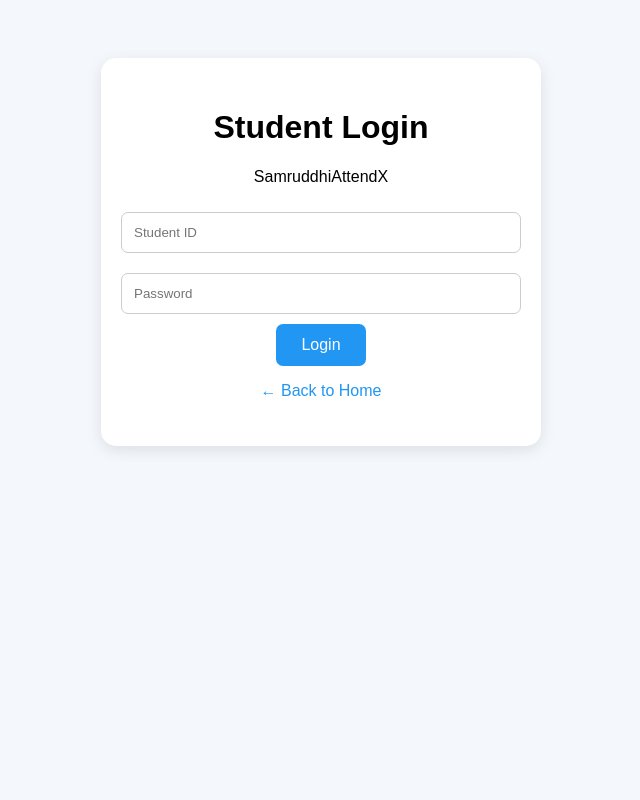
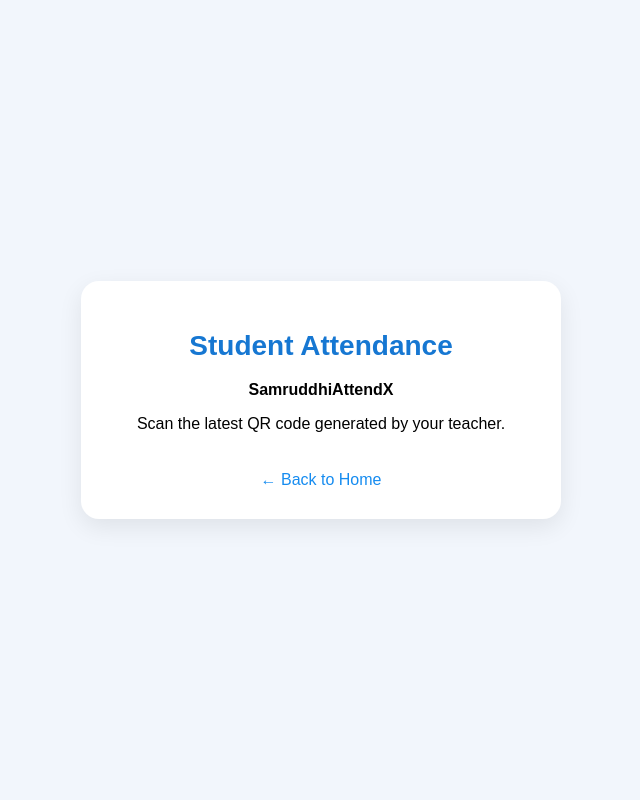
Before and after one commit to samruddhidhunde-ctrl/Smart_QR_Attendance, a Flask app: page /student in a window 1280 px wide. Shown: the whole page, without its empty margins (319-959 px from the left). Run offline with Flask 3, Linux system fonts and the light colour scheme.

Commit message:
Update student login page to attendance form

```diff
--- a/templates/student.html
+++ b/templates/student.html
@@ -4,51 +4,120 @@
 <head>
     <meta charset="UTF-8">
     <meta name="viewport" content="width=device-width, initial-scale=1.0">
-    <title>Student Login - SamruddhiAttendX</title>
+    <title>Student Attendance - SamruddhiAttendX</title>
     <style>
         body {
             font-family: Arial, sans-serif;
-            background: #f4f7fb;
+            background: #f2f6fc;
+            margin: 0;
+            padding: 20px;
+            min-height: 100vh;
+            display: flex;
+            justify-content: center;
+            align-items: center;
+            box-sizing: border-box;
+        }
+
+        .card {
+            background: white;
+            width: 100%;
+            max-width: 480px;
+            padding: 30px;
+            border-radius: 18px;
+            box-shadow: 0 8px 25px #00000015;
             text-align: center;
-            padding: 50px 15px;
+            box-sizing: border-box;
         }
-        .box {
-            background: white;
-            max-width: 400px;
-            margin: auto;
-            padding: 30px 20px;
-            border-radius: 15px;
-            box-shadow: 0 4px 15px rgba(0,0,0,0.1);
+
+        h1 {
+            color: #1677d2;
+            font-size: 28px;
         }
+
         input {
-            box-sizing: border-box;
             width: 100%;
-            padding: 12px;
+            padding: 14px;
             margin: 10px 0;
             border: 1px solid #ccc;
-            border-radius: 7px;
+            border-radius: 8px;
+            font-size: 16px;
+            box-sizing: border-box;
         }
+
         button {
-            background: #2196F3;
+            background: #168cf0;
             color: white;
             border: none;
-            padding: 12px 25px;
-            border-radius: 7px;
-            font-size: 16px;
+            border-radius: 8px;
+            padding: 14px 24px;
+            font-size: 17px;
+            cursor: pointer;
+            margin-top: 12px;
+            width: 100%;
         }
-        a { color: #2196F3; text-decoration: none; }
+
+        button:hover {
+            background: #086dc4;
+        }
+
+        .message {
+            margin-top: 18px;
+            font-weight: bold;
+            color: #167c3a;
+        }
+
+        .error {
+            color: #c62828;
+        }
+
+        a {
+            display: inline-block;
+            margin-top: 22px;
+            color: #168cf0;
+            text-decoration: none;
+        }
     </style>
 </head>
 <body>
-    <div class="box">
-        <h1>Student Login</h1>
-        <p>SamruddhiAttendX</p>
-        <form>
-            <input type="text" placeholder="Student ID" required>
-            <input type="password" placeholder="Password" required>
-            <button type="submit">Login</button>
-        </form>
-        <p><a href="/">← Back to Home</a></p>
+    <div class="card">
+        <h1>Student Attendance</h1>
+        <p><strong>SamruddhiAttendX</strong></p>
+
+        {% if subject %}
+            <p>Subject: <strong>{{ subject }}</strong></p>
+        {% endif %}
+
+        {% if valid %}
+            <form method="POST" action="{{ url_for('student', token=token) }}">
+                <input type="hidden" name="token" value="{{ token }}">
+
+                <input
+                    type="text"
+                    name="student_name"
+                    placeholder="Enter your full name"
+                    required
+                >
+
+                <input
+                    type="text"
+                    name="student_id"
+                    placeholder="Enter your Student ID"
+                    required
+                >
+
+                <button type="submit">Submit Attendance</button>
+            </form>
+        {% else %}
+            <p>Scan the latest QR code generated by your teacher.</p>
+        {% endif %}
+
+        {% if message %}
+            <p class="message {% if 'invalid' in message|lower or 'expired' in message|lower or 'already' in message|lower or 'enter' in message|lower %}error{% endif %}">
+                {{ message }}
+            </p>
+        {% endif %}
+
+        <a href="{{ url_for('home') }}">← Back to Home</a>
     </div>
 </body>
 </html>
```
